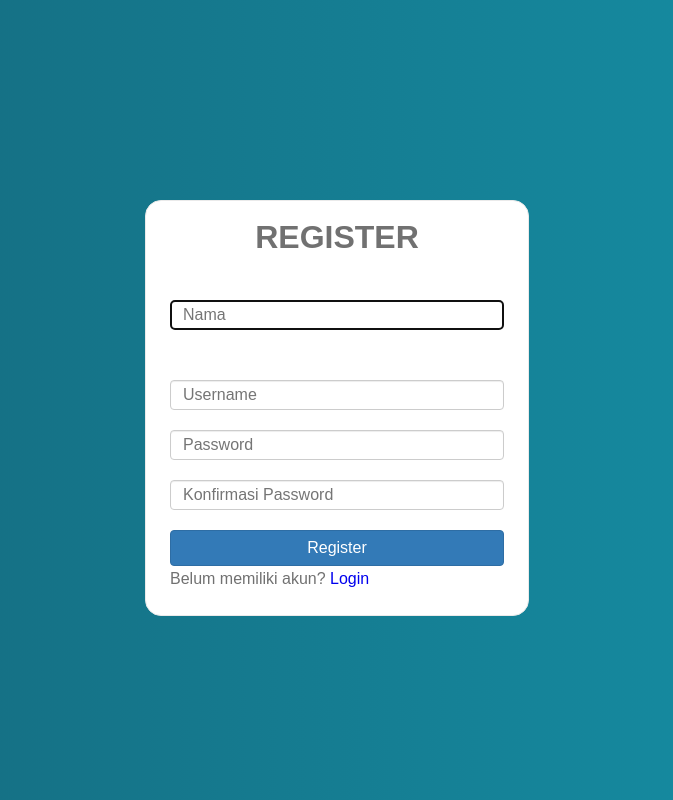
After one commit to b2-kelompok-4/pa-web-pln, a PHP site: page /register.php in a window 1280 px wide. The commit adds this page. Shown: the whole page, without its empty margins (303-976 px from the left). Run offline with PHP 8.4, Linux system fonts and the light colour scheme.

Commit message:
Membuat Fungsi Register

```diff
--- a/login.php
+++ b/login.php
@@ -19,6 +19,8 @@
                     <input type="text" name="user" placeholder="Username" class="form-input mt-5" style="width:100%; font-size: 16px;" autofocus>
                     <input type="password" name="pass" placeholder="Password" class="form-input mt-2" style="width:100%; font-size: 16px;">
                     <button type="submit" name="login" class="btn btn-biru mt-2" style="width: 100%; font-size: 16px">Login</button>
+                    <p>Belum memiliki akun?
+                <a href="register.php">Register</a>
                     <?php
                     if (isset($_GET['pesan'])) {
                         if ($_GET['pesan'] == "gagal") {
--- /dev/null
+++ b/register.php
@@ -0,0 +1,99 @@
+<!DOCTYPE html>
+<html lang="en">
+
+<head>
+    <meta charset="UTF-8">
+    <meta name="viewport" content="width=device-width, initial-scale=1.0">
+    <meta http-equiv="X-UA-Compatible" content="ie=edge">
+    <link rel="shortcut icon" href="img/volt.png">
+    <link rel="stylesheet" href="style.css">
+    <title>Login</title>
+</head>
+
+<body style="background: linear-gradient(to right, #15677B, #1593A9 );">
+    <div class="wrapper">
+        <div class="main_content" style="display: flex; justify-content: center; align-items: center; margin-left: 0 !important">
+            <div class="info" style="margin-top: 200px; width: 30%;">
+                <h1 align="center">REGISTER</h1>
+                <form action="" method="POST">
+                    <input type="text" name="nama" placeholder="Nama" class="form-input mt-5" style="width:100%; font-size: 16px;" autofocus>
+                    <input type="text" name="user" placeholder="Username" class="form-input mt-5" style="width:100%; font-size: 16px;">
+                    <input type="password" name="pass" placeholder="Password" class="form-input mt-2" style="width:100%; font-size: 16px;">
+                    <input type="password" name="cpass" placeholder="Konfirmasi Password" class="form-input mt-2" style="width:100%; font-size: 16px;">
+                    <button type="submit" name="login" class="btn btn-biru mt-2" style="width: 100%; font-size: 16px">Register</button>
+                    <p>Belum memiliki akun?
+                <a href="login.php">Login</a>
+                    <?php
+                    if (isset($_GET['pesan'])) {
+                        if ($_GET['pesan'] == "gagal") {
+                            echo "<p class='mt-2'>Login gagal! username dan password salah!</p>";
+                        } else if ($_GET['pesan'] == "logout") {
+                            echo "<p class='mt-2'>Anda telah berhasil logout</p>";
+                        } else if ($_GET['pesan'] == "belum_login") {
+                            echo "<p class='mt-2'>Anda harus login untuk mengakses halaman admin</p>";
+                        }
+                    }
+                    ?>
+                </form>
+            </div>
+        </div>
+    </div>
+    <!-- <div class="wrapper">
+        <div class="main_content" style="display: flex; justify-content: center; align-items: center; margin-left: 0 !important">
+            <div class="info" style="margin-top: 10px; width: 30%;">
+                Username: admin<br>
+                Password: admin
+            </div>
+        </div>
+    </div> -->
+</body>
+
+</html>
+
+<?php
+if (isset($_POST['login'])) {
+    session_start();
+    include 'include/config.php';
+    $nama = $_POST['nama'];
+    $user = $_POST['user'];
+    $pass = $_POST['pass'];
+    $cpass=$_POST['cpass'];
+    // cek username udah digunakan apa belum
+
+    $sql = "SELECT * FROM login where username='$user'";
+    $username = $conn->query($sql);
+
+    if (mysqli_num_rows($username)>0){
+        echo "<script>
+        alert('Username sudah digunakan, silahkan menggunakan username yang lain') </script> ";
+    }
+    else {
+        if ($pass==$cpass){
+            $pass=password_hash($pass, PASSWORD_DEFAULT);
+            $query = "INSERT INTO login (nama, username, password, role, aktif) VALUES ('$nama', '$user','$pass','user', 0)";
+            $result=$conn->query($query);
+
+            if ($result){
+                echo "<script>
+                    alert('Registrasi berhasil')
+                    document.location.href='index.php';
+                     </script> ";
+            }
+            else{
+                echo "<script>
+                    alert('Registrasi gagal')
+                    document.location.href='index.php';
+                     </script> ";
+            }
+
+        }
+        else{
+            echo "<script>
+                    alert('Password konfimasi tidak sama dengan password')
+                    document.location.href='register.php';
+                     </script> ";
+        }
+    }
+
+}
+?>
```
